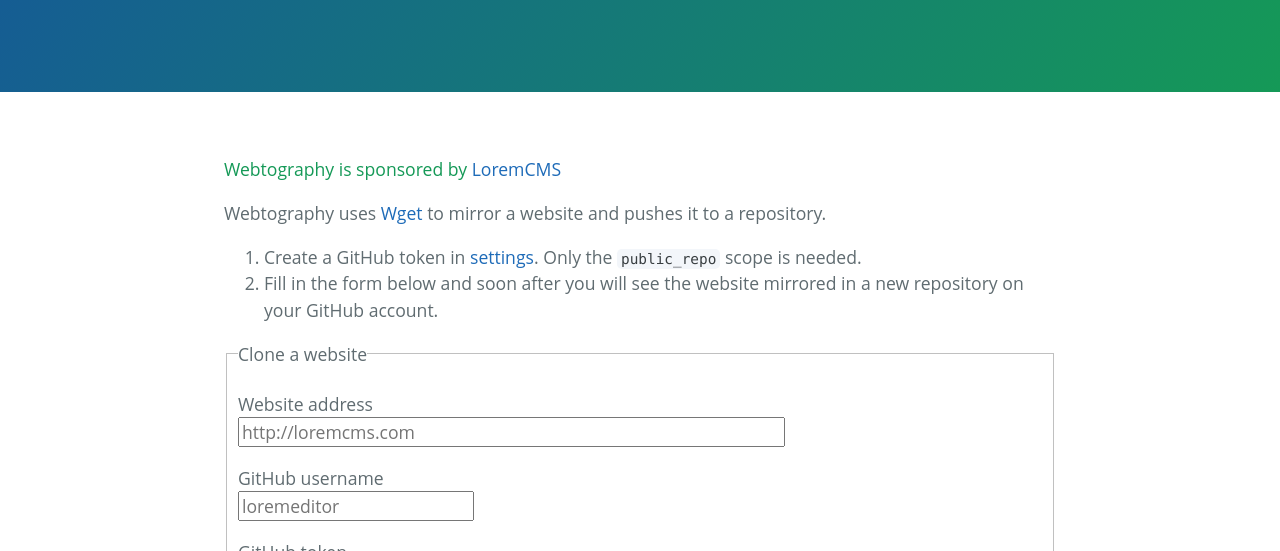
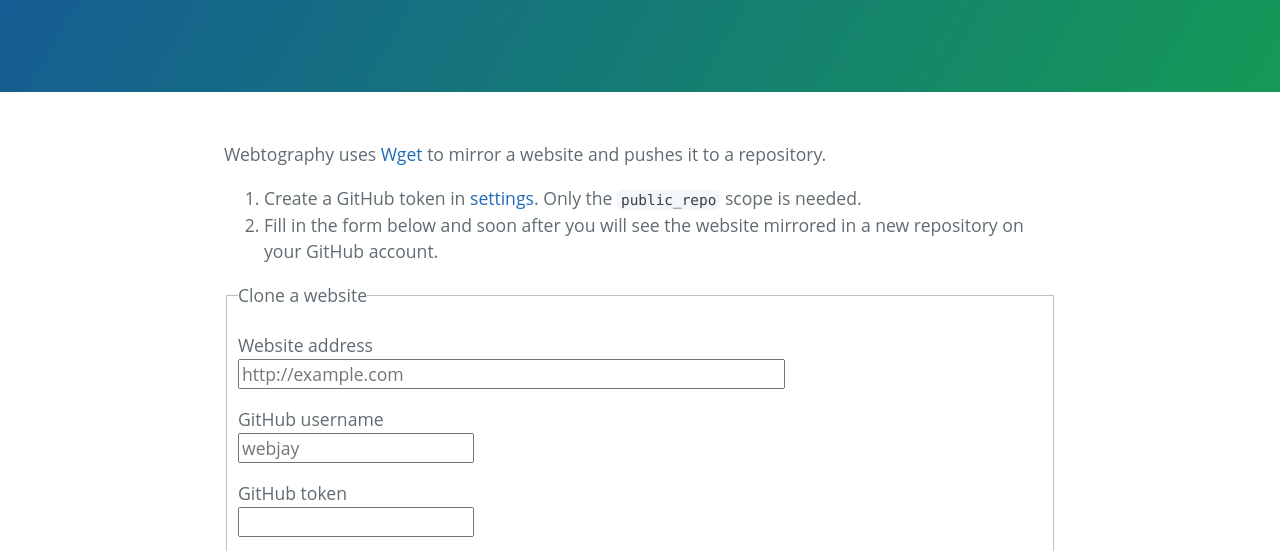
Before and after one commit to webjay/webtography, a plain HTML site: page index.html in a window 1280 px wide. Shown: the part 225-776 px from the top of the page. Drawn offline with Linux system fonts and the light colour scheme.

Commit message:
Update index.html

```diff
--- a/index.html
+++ b/index.html
@@ -15,10 +15,6 @@
 
   <main class="main-content">
 
-    <aside>
-      <h4>Webtography is sponsored by <a href="http://loremcms.com/">LoremCMS</a></h4>
-    </aside>
-
     <p>Webtography uses <a href="https://www.gnu.org/software/wget/">Wget</a> to mirror a website and pushes it to a repository.</p>
 
     <ol>
@@ -32,13 +28,13 @@
         <p>
           <label>
             Website address<br>
-            <input type="url" name="url" size="50" maxlength="100" required placeholder="http://loremcms.com">
+            <input type="url" name="url" size="50" maxlength="100" required placeholder="http://example.com">
           </label>
         </p>
         <p>
           <label>
             GitHub username<br>
-            <input type="text" name="username" maxlength="100" required placeholder="loremeditor">
+            <input type="text" name="username" maxlength="100" required placeholder="webjay">
           </label>
         </p>
         <p>
```
